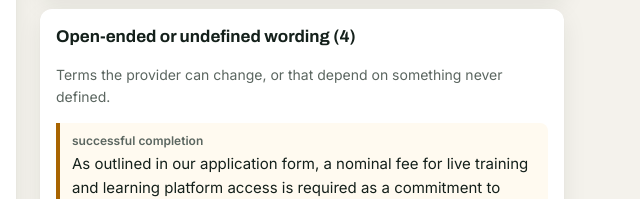
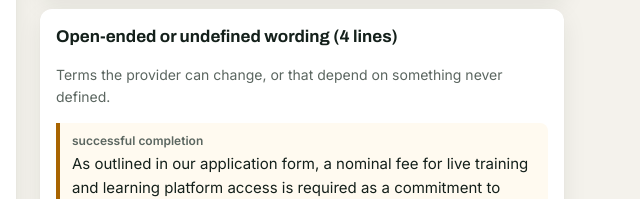
Before and after one commit to abiMaestral/promise-card, a plain HTML site: page docs/index.html in a window 1280 px wide. Both pictures are taken after a click on the button "Load a sample offer". Shown: the part 1212-1411 px from the top of the page, 612-1252 px from the left. Drawn offline with nearby package versions, Linux system fonts and the light colour scheme.

Commit message:
Polish flags

```diff
--- a/docs/index.html
+++ b/docs/index.html
@@ -287,7 +287,7 @@ const OPEN = [["from time to time",/from time to time/i],["may be amended/modifi
  ["typically/usually",/\b(?:typically|usually|generally)\b/i],["continued use = acceptance",/continued use[^.]{0,80}accept/i],
  ["based on performance",/based on (?:your )?[^.]{0,30}?(?:performance|merit|evaluation)/i],
  ["may be considered",/\bmay be (?:considered|offered|eligible|allotted|assigned)\b/i],
- ["approximately",/\b(?:approximately|approx\.?|around|about) \d/i],["successful completion",/successful(?:ly)? complet\w*/i]];
+ ["approximately",/\b(?:approximately|approx\.?|around|about) \d[\d.,]*/i],["successful completion",/successful(?:ly)? complet\w*/i]];
 const DEF = [["shared upon/after enrolment",/shared[^.]{0,40}(?:upon|after|on)[^.]{0,30}(?:enrol|enroll|registration|verification|payment)/i],
  ["in the offer email/letter",/(?:in|via) the (?:offer|enrol\w*|admission) (?:email|letter|mail)/i],
  ["separate policy/agreement",/(?:separate|our|the) (?:placement|refund|isa|income share)? ?(?:policy|agreement)(?! below)/i],
@@ -314,15 +314,16 @@ function checkWording(){
   const t = document.getElementById("txt").value.trim(); const out = document.getElementById("out");
   if (!t){out.innerHTML=`<div class="empty"><div><div class="big">Nothing to check</div>Paste some terms first, or load the sample.</div></div>`;return;}
   const ss = sentences(t); let open=[], def=[];
-  for (const s of ss){for (const [l,rx] of OPEN) if (rx.test(s)) open.push([l,s]); for (const [l,rx] of DEF) if (rx.test(s)) def.push([l,s]);}
+  // one entry per sentence, listing every pattern it matched
+  for (const s of ss){const o=OPEN.filter(([l,rx])=>rx.test(s)), d=DEF.filter(([l,rx])=>rx.test(s)); if (o.length) open.push([o,s]); if (d.length) def.push([d,s]);}
   const amts = [...new Set((t.match(AMT)||[]).map(a=>a.trim()))];
-  const mark = (s,rx) => esc(s).replace(new RegExp(rx.source,"ig"),m=>`<mark>${m}</mark>`);
+  const mark = (s,pats) => {let h=esc(s); for (const [,rx] of pats) h=h.replace(new RegExp(rx.source,"ig"),m=>`<mark>${m}</mark>`); return h;};
   const pays = ss.filter(s=>/\b(?:fee|fees|pay|payment|deposit|charge|charges|registration amount|emi)\b/i.test(s));
   const payNote = pays.length ? `<p class="small" style="margin-top:10px"><b>Payment mentioned:</b> ${pays.slice(0,3).map(esc).join(" · ")}</p>`
     : `<p class="small" style="margin-top:10px"><b>No payment is mentioned in this text.</b> If you're asked to pay later (at the venue, after "HR screening", for "registration"), ask for it in writing first.</p>`;
   let h = `<div class="box f" style="animation-delay:0ms"><h4>Amounts and time limits (${amts.length})</h4>${amts.length?`<div class="chips">${amts.map(a=>`<span class="chip">${esc(a)}</span>`).join("")}</div>`:`<p class="small">None found.</p>`}${payNote}</div>`;
-  h += `<div class="box f" style="animation-delay:120ms"><h4>Open-ended or undefined wording (${open.length})</h4><p class="small">Terms the provider can change, or that depend on something never defined.</p>${open.map(([l,s])=>`<div class="flag"><b>${esc(l)}</b>${mark(s,OPEN.find(o=>o[0]===l)[1])}</div>`).join("")||"<p class='small'>None found.</p>"}</div>`;
-  h += `<div class="box f" style="animation-delay:240ms"><h4>Terms kept in another document (${def.length})</h4><p class="small">Ask to see these before you pay.</p>${def.map(([l,s])=>`<div class="flag def"><b>${esc(l)}</b>${mark(s,DEF.find(o=>o[0]===l)[1])}</div>`).join("")||"<p class='small'>None found.</p>"}</div>`;
+  h += `<div class="box f" style="animation-delay:120ms"><h4>Open-ended or undefined wording (${open.length} line${open.length===1?"":"s"})</h4><p class="small">Terms the provider can change, or that depend on something never defined.</p>${open.map(([ps,s])=>`<div class="flag"><b>${ps.map(p=>esc(p[0])).join(" · ")}</b>${mark(s,ps)}</div>`).join("")||"<p class='small'>None found.</p>"}</div>`;
+  h += `<div class="box f" style="animation-delay:240ms"><h4>Terms kept in another document (${def.length} line${def.length===1?"":"s"})</h4><p class="small">Ask to see these before you pay.</p>${def.map(([ps,s])=>`<div class="flag def"><b>${ps.map(p=>esc(p[0])).join(" · ")}</b>${mark(s,ps)}</div>`).join("")||"<p class='small'>None found.</p>"}</div>`;
   out.innerHTML = h;
 }
 
```
Also changed, not shown: site/template.html (+6 -5 lines).
